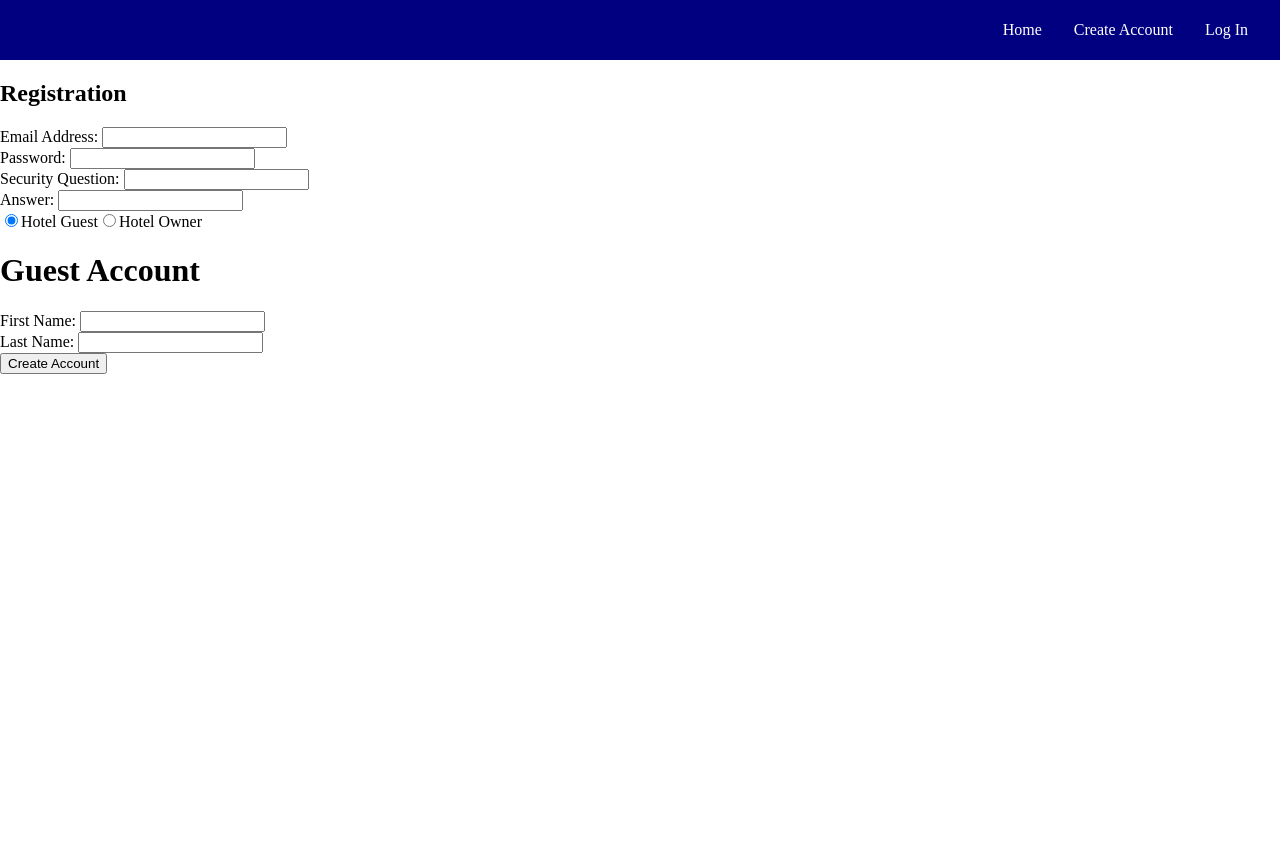
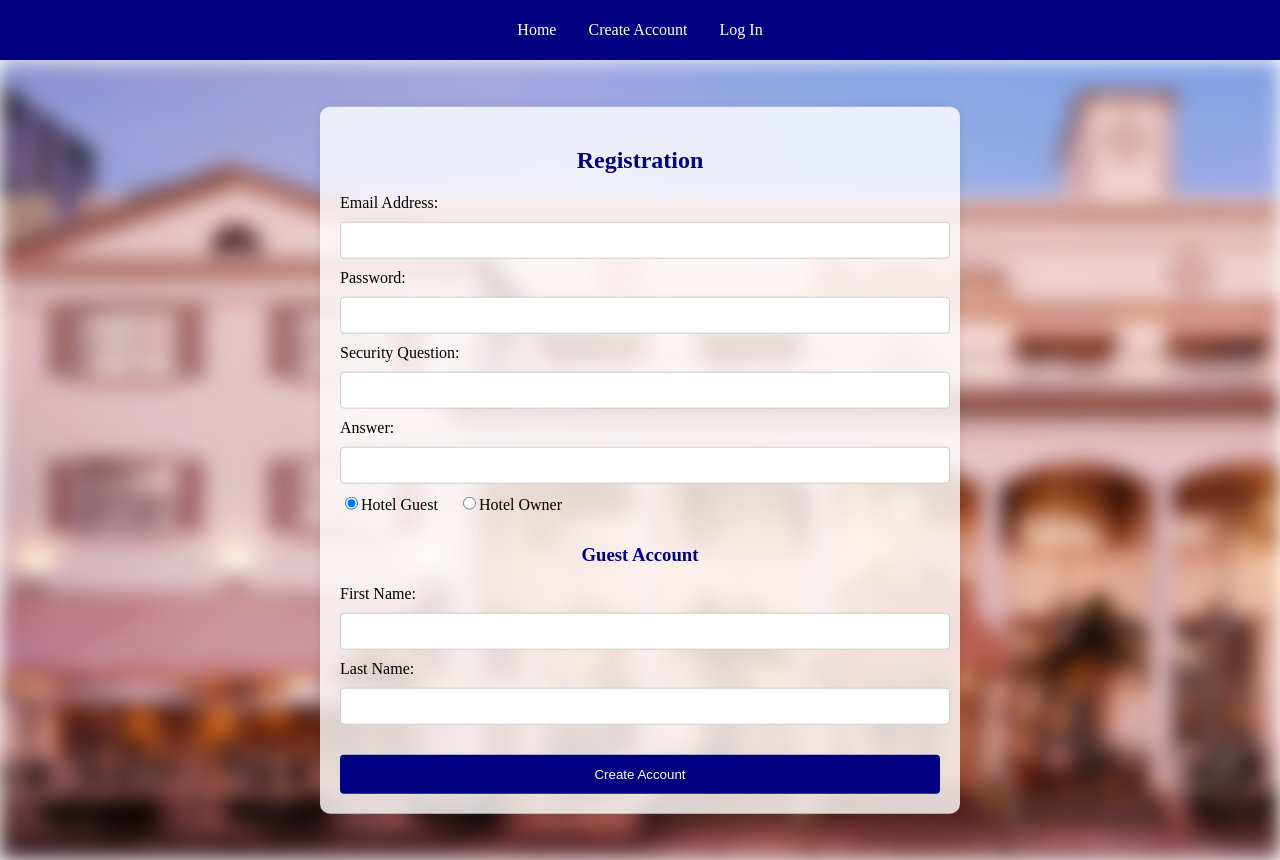
Before and after one commit to ZachMeininger/RevStay, an Angular app in the folder FrontEnd/RevStay/: page /register in a window 1280 px wide. Before the commit the page ends 800 px from the top, so only its background shows below. Built offline with nearby package versions, Linux system fonts and the light colour scheme.

Commit message:
styling changes

```diff
--- a/FrontEnd/RevStay/src/app/components/home/home.component.css
+++ b/FrontEnd/RevStay/src/app/components/home/home.component.css
@@ -1,22 +1,36 @@
 .searchFilter {
     display: flex;
-    justify-content: space-between;
+    flex-direction: column;
+    justify-content: center;
     align-items: center;
     margin-bottom: 20px;
 }
 
-#clear {
-    background-color: #ff0000;
+.filterContainer {
+    margin-bottom: 10px;
+}
+
+.buttonContainer {
+    display: flex;
+    flex-direction: column;
+    align-items: center;
+}
+
+#clear,
+app-filter button {
+    background-color: navy;
     color: #fff;
     border: none;
     padding: 8px 16px;
     border-radius: 4px;
     cursor: pointer;
+    margin-bottom: 10px;
 }
 
 .wrapper {
-    display: flex;
-    flex-wrap: wrap;
+    display: grid;
+    grid-template-columns: repeat(auto-fit, minmax(300px, 1fr));
+    gap: 20px;
     justify-content: center;
 }
 
@@ -25,12 +39,11 @@
     padding: 10px;
     border: 1px solid #ccc;
     border-radius: 8px;
-    width: 300px;
     box-shadow: 0 2px 4px rgba(0, 0, 0, 0.1);
 }
 
 @media screen and (max-width: 600px) {
-    .hotel-container {
-        width: calc(100% - 20px);
+    .wrapper {
+        grid-template-columns: repeat(auto-fit, minmax(100%, 1fr));
     }
 }
--- a/FrontEnd/RevStay/src/app/components/home/home.component.html
+++ b/FrontEnd/RevStay/src/app/components/home/home.component.html
@@ -1,16 +1,17 @@
-<div class = "searchFilter">
-    <app-search (search)="addSearch($event)" style = "width:fit-content;"></app-search><br/><br/>
-    <app-filter (newFilterType)="addFilters($event)" (newFilterValue)="addFiltersValue($event)" ></app-filter>
-    <button id = "clear" (click) = "clearValues()" style = "margin-left: 20px;">Clear</button>
+<div class="searchFilter">
+    <div class="filterContainer">
+        <app-filter (newFilterType)="addFilters($event)" (newFilterValue)="addFiltersValue($event)"></app-filter>
+    </div>
+    <div class="buttonContainer">
+        <app-search (search)="addSearch($event)"></app-search>
+        <button id="clear" (click)="clearValues()">Clear</button>
+    </div>
 </div>
-<div class = "wrapper">
-    <ng-container class = "allTheHotels" *ngIf="hotelList$ | async as hotelList">
-        @for (hotel of hotelList; track hotel;) {
-            <div style = "text-align: center;">
-                <app-hotel-showcase [inputHotel]=hotel></app-hotel-showcase>
 
-
-            </div>
-           }
+<div class="wrapper">
+    <ng-container class="allTheHotels" *ngIf="hotelList$ | async as hotelList">
+        <div class="hotel-container" *ngFor="let hotel of hotelList">
+            <app-hotel-showcase [inputHotel]="hotel"></app-hotel-showcase>
+        </div>
     </ng-container>
 </div>
--- a/FrontEnd/RevStay/src/app/components/login/login.component.css
+++ b/FrontEnd/RevStay/src/app/components/login/login.component.css
@@ -0,0 +1,100 @@
+body {
+    font-family: Arial, sans-serif;
+    background-color: #f4f4f4;
+    margin: 0;
+    padding: 0;
+}
+
+.container {
+    position: relative;
+    max-width: 400px;
+    margin: 50px auto;
+    padding: 20px;
+    background-color: rgba(255, 255, 255, 0.8);
+    border-radius: 10px;
+    box-shadow: 0 0 10px rgba(0, 0, 0, 0.1);
+    margin-top: 10%;
+}
+
+h2 {
+    color: navy;
+    text-align: center;
+}
+
+label {
+    display: block;
+    margin-bottom: 10px;
+}
+
+.input-container {
+    margin-bottom: 10px;
+}
+
+.input-container input[type="text"],
+.input-container input[type="password"] {
+    width: 98%;
+    padding: 10px;
+    border: 1px solid #ccc;
+    border-radius: 4px;
+}
+
+h4 {
+    color: red;
+    margin-top: 10px;
+}
+
+.actions {
+    margin-top: 20px;
+}
+
+.link-container {
+    display: flex;
+    align-items: center;
+    justify-content: center;
+    margin-bottom: 10px;
+}
+
+.link-container a {
+    color: navy;
+    text-decoration: none;
+}
+
+.link-container span {
+    margin: 0 10px;
+}
+
+.actions button {
+    display: block;
+    width: 100%;
+    padding: 12px 20px;
+    background-color: navy;
+    color: #fff;
+    border: none;
+    border-radius: 4px;
+    cursor: pointer;
+    transition: background-color 0.3s;
+}
+
+.actions button:hover {
+    background-color: #001f3f;
+}
+
+.background-container {
+    position: fixed;
+    top: 0;
+    left: 0;
+    width: 100%;
+    height: 100%;
+    z-index: -1;
+}
+
+.blurry-background {
+    position: absolute;
+    top: 0;
+    left: 0;
+    width: 100%;
+    height: 100%;
+    background-image: url('/assets/images/PHK_Exterior.jpg');
+    background-size: cover;
+    filter: blur(10px);
+}
--- a/FrontEnd/RevStay/src/app/components/login/login.component.html
+++ b/FrontEnd/RevStay/src/app/components/login/login.component.html
@@ -1,20 +1,23 @@
-
-<div>
-    <h2>Login</h2>
-    <label>
-        Email Address:
-        <input [(ngModel)]="userEmail" type = "text"/>
-    </label>
-    <br>
-    <label>
-        Password:
-        <input [(ngModel)]="userPassword" type = "password"/>
-    </label>
-    <br>
-    <h4 *ngIf="emailError" style="color: red;">Please include an email address and password</h4>
-    <a href="/register">Create New Account</a>
-    <br>
-    <a href="/passchange">Forgot Password?</a>
-    <br>
-    <button (click)="handleLogin()">Log In</button>
+<div class="background-container">
+    <div class="blurry-background"></div>
+    <div class="container">
+        <h2>Login</h2>
+        <div class="input-container">
+            <label>Email Address:</label>
+            <input [(ngModel)]="userEmail" type="text">
+        </div>
+        <div class="input-container">
+            <label>Password:</label>
+            <input [(ngModel)]="userPassword" type="password">
+        </div>
+        <h4 *ngIf="emailError">Please include an email address and password</h4>
+        <div class="actions">
+            <div class="link-container">
+                <a href="/register">Create New Account</a>
+                <span>|</span>
+                <a href="/passchange">Forgot Password?</a>
+            </div>
+            <button (click)="handleLogin()">Log In</button>
+        </div>
+    </div>
 </div>
--- a/FrontEnd/RevStay/src/app/components/navbar/navbar.component.css
+++ b/FrontEnd/RevStay/src/app/components/navbar/navbar.component.css
@@ -8,7 +8,7 @@
 }
 
 nav {
-    text-align: right;
+    text-align: center;
     background-color: navy;
     padding: 1rem;
     top:0;
--- a/FrontEnd/RevStay/src/app/components/register/register.component.css
+++ b/FrontEnd/RevStay/src/app/components/register/register.component.css
@@ -0,0 +1,85 @@
+.registration-container {
+    position: relative;
+    width: 100%;
+    height: 100vh;
+    overflow: hidden;
+}
+
+.blurry-background {
+    position: absolute;
+    top: 0;
+    left: 0;
+    width: 100%;
+    height: 100%;
+    background-image: url('/assets/images/Betsy-Facade.webp');
+    background-size: cover;
+    filter: blur(10px);
+}
+
+.registration-content {
+    position: absolute;
+    top: 50%;
+    left: 50%;
+    transform: translate(-50%, -50%);
+    width: 80%;
+    max-width: 600px;
+    padding: 20px;
+    background-color: rgba(255, 255, 255, 0.8);
+    border-radius: 10px;
+    box-shadow: 0 0 10px rgba(0, 0, 0, 0.1);
+}
+
+.registration-content h2 {
+    color: navy;
+    text-align: center;
+    margin-bottom: 20px;
+}
+
+.registration-content label {
+    display: block;
+    margin-bottom: 10px;
+}
+
+.registration-content input[type="text"],
+.registration-content input[type="password"] {
+    width: 98%;
+    padding: 10px;
+    margin-bottom: 10px;
+    border: 1px solid #ccc;
+    border-radius: 4px;
+}
+
+.registration-content button {
+    display: block;
+    width: 100%;
+    padding: 12px 20px;
+    margin-top: 20px;
+    background-color: navy;
+    color: #fff;
+    border: none;
+    border-radius: 4px;
+    cursor: pointer;
+    transition: background-color 0.3s;
+}
+
+.registration-content button:hover {
+    background-color: #001f3f;
+}
+
+.user-type-form {
+    display: flex;
+    margin-bottom: 10px;
+}
+
+.user-type-form label {
+    margin-right: 20px;
+}
+
+.guest-account {
+    margin-top: 20px;
+}
+
+h3.guest {
+    text-align: center;
+    color: navy;
+}
--- a/FrontEnd/RevStay/src/app/components/register/register.component.html
+++ b/FrontEnd/RevStay/src/app/components/register/register.component.html
@@ -1,56 +1,43 @@
-
-<div>
+<div class="registration-container">
+    <div class="blurry-background"></div>
+    <div class="registration-content">
         <h2>Registration</h2>
+        <label>Email Address:</label>
+        <input [(ngModel)]="userEmail" type="text">
+        <br>
+        <label>Password:</label>
+        <input [(ngModel)]="userPassword" type="password">
+        <br>
+        <label>Security Question:</label>
+        <input [(ngModel)]="securityQuestion" type="text">
+        <br>
+        <label>Answer:</label>
+        <input [(ngModel)]="securityAnswer" type="text">
+        <br>
+        <form class="user-type-form" (change)="handleType()">
             <label>
-        Email Address:
-        <input [(ngModel)]="userEmail" type = "text"/>
-    </label>
-    <br>
-    <label>
-        Password:
-        <input [(ngModel)]="userPassword" type = "password"/>
-    </label>
-    <br>
-    <label>
-        Security Question:
-        <input [(ngModel)]="securityQuestion" type = "text"/>
-    </label>
-    <br>
-    <label>
-        Answer:
-        <input [(ngModel)]="securityAnswer" type = "text"/>
-    </label>
-    <br>
-
-    <form (change) = "handleType()">
-        <label>
-            <input type = "radio" name="userType" checked="checked">
+                <input type="radio" name="userType" checked="checked">
                 <span>Hotel Guest</span>
             </label>
             <label>
-            <input type = "radio" name="userType">
+                <input type="radio" name="userType">
                 <span>Hotel Owner</span>
             </label>
-
         </form>
-
         <div *ngIf="accountType; else hotel_reg">
-        <h1>Owner Account</h1>
+            <h3>Owner Account</h3>
         </div>
-
         <ng-template #hotel_reg>
-        <h1>Guest Account</h1>
-        <label>
-            First Name:
-            <input [(ngModel)]="customerFirst" type = "text"/>
-        </label>
+            <div class="guest-account">
+                <h3 class="guest">Guest Account</h3>
+                <label>First Name:</label>
+                <input [(ngModel)]="customerFirst" type="text">
                 <br>
-        <label>
-            Last Name:
-            <input [(ngModel)]="customerLast" type = "text"/>
-        </label>
+                <label>Last Name:</label>
+                <input [(ngModel)]="customerLast" type="text">
                 <br>
+            </div>
         </ng-template>
-
         <button (click)="handleReg()">Create Account</button>
     </div>
+</div>
```
Lines whose indentation alone changed are shown as unchanged.
